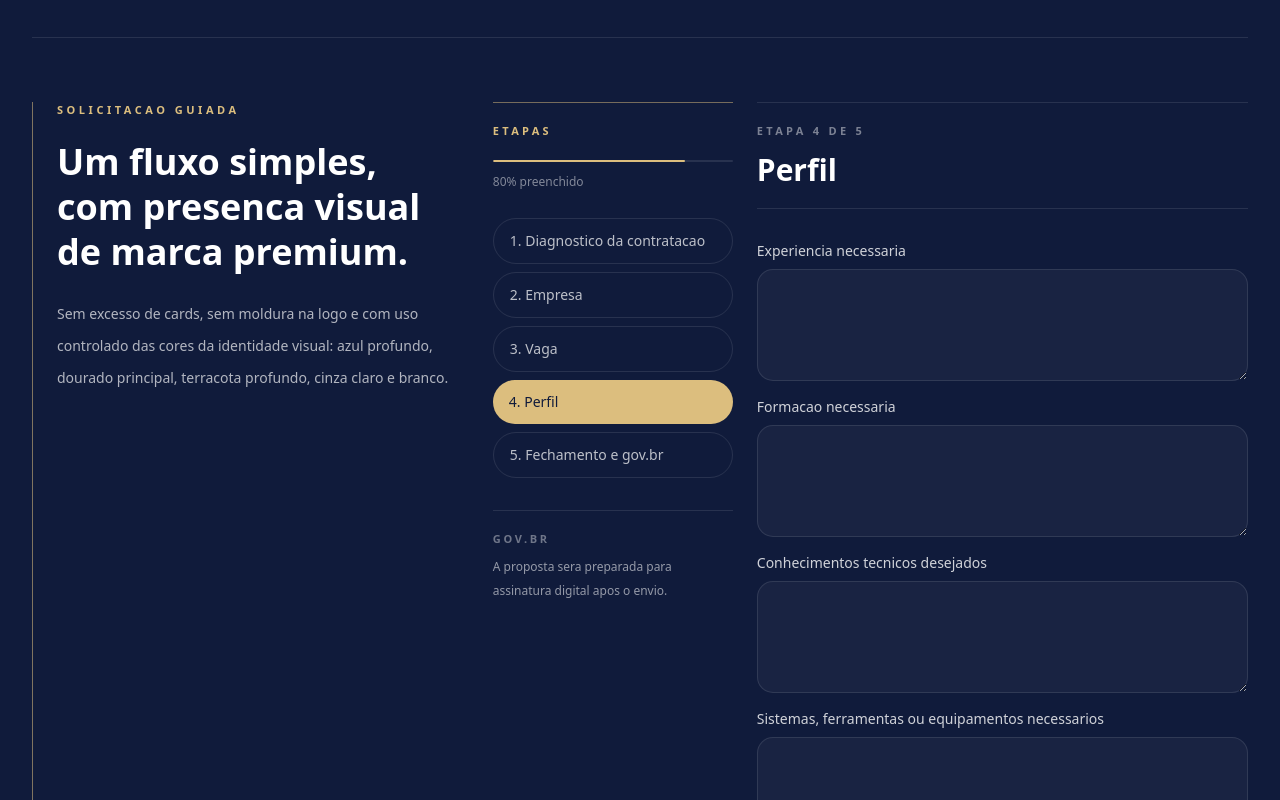
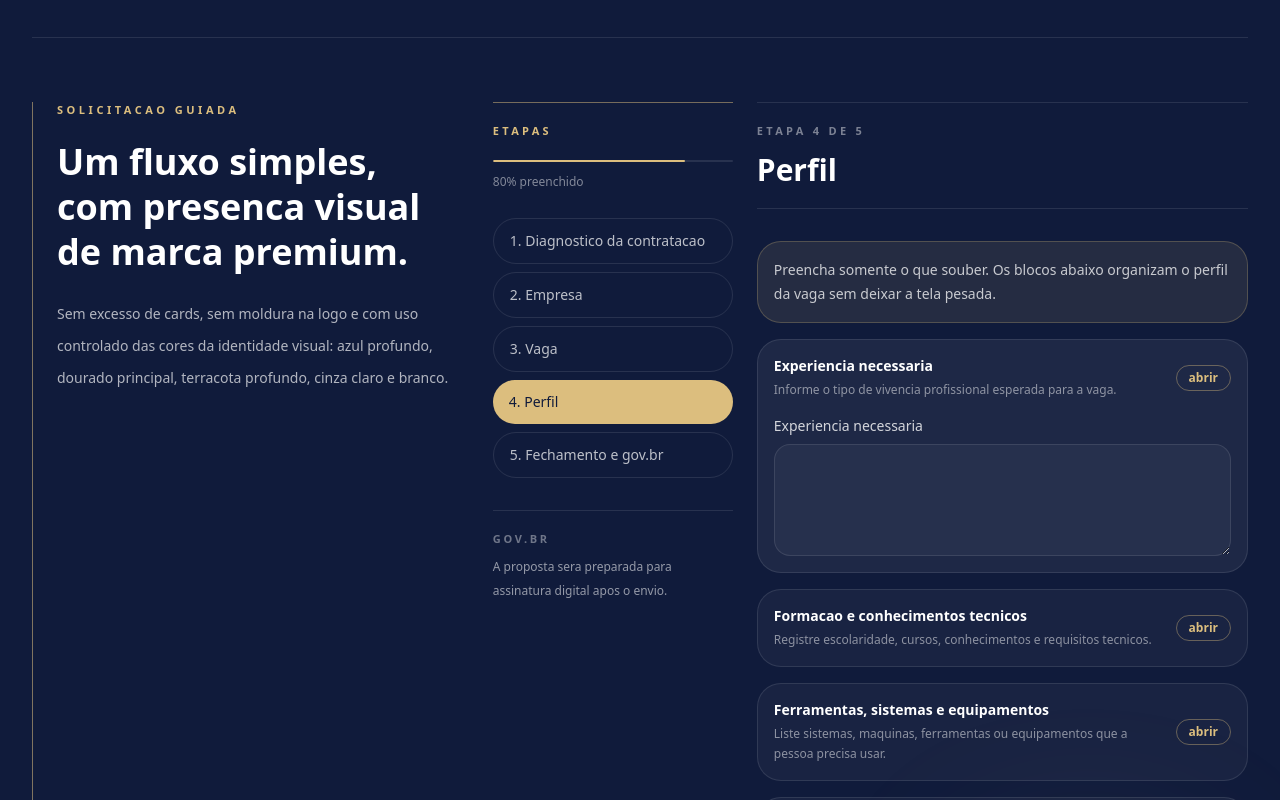
Before and after one commit to jpozza-alt/icanhelp-mvp, a Next.js app: page /pasini/recrutamento-selecao in a window 1280 px wide. Both pictures are taken after a click on the button "4. Perfil". Shown: the part 852-1652 px from the top of the page. Built offline with nearby package versions, Linux system fonts and the light colour scheme.

Commit message:
ui(pasini): organize profile fields in expandable sections

```diff
--- a/components/pasini/PasiniRecruitmentWizard.tsx
+++ b/components/pasini/PasiniRecruitmentWizard.tsx
@@ -1,5 +1,7 @@
 "use client";
 
+
+import type { ReactNode } from "react";
 import type { ChangeEvent, FormEvent } from "react";
 import { useMemo, useState } from "react";
 
@@ -550,14 +552,32 @@ export default function PasiniRecruitmentWizard() {
         )}
 
         {step === 3 && (
-          <div className="grid gap-4 md:grid-cols-2">
+          <div className="grid gap-4">
+            <div className="rounded-3xl border border-[#dcbe7e]/25 bg-[#dcbe7e]/10 p-4 text-sm leading-6 text-white/75">
+              Preencha somente o que souber. Os blocos abaixo organizam o perfil da vaga sem deixar a tela pesada.
+            </div>
+
+            <ExpandableSection title="Experiencia necessaria" description="Informe o tipo de vivencia profissional esperada para a vaga." defaultOpen>
               <TextArea label="Experiencia necessaria" name="required_experience" value={form.required_experience} onChange={handleChange} />
+            </ExpandableSection>
+
+            <ExpandableSection title="Formacao e conhecimentos tecnicos" description="Registre escolaridade, cursos, conhecimentos e requisitos tecnicos.">
               <TextArea label="Formacao necessaria" name="required_education" value={form.required_education} onChange={handleChange} />
               <TextArea label="Conhecimentos tecnicos desejados" name="technical_skills" value={form.technical_skills} onChange={handleChange} />
+            </ExpandableSection>
+
+            <ExpandableSection title="Ferramentas, sistemas e equipamentos" description="Liste sistemas, maquinas, ferramentas ou equipamentos que a pessoa precisa usar.">
               <TextArea label="Sistemas, ferramentas ou equipamentos necessarios" name="systems_tools_equipment" value={form.systems_tools_equipment} onChange={handleChange} />
+            </ExpandableSection>
+
+            <ExpandableSection title="Perfil comportamental" description="Descreva atitudes, postura, comunicacao e caracteristicas importantes.">
               <TextArea label="Caracteristicas comportamentais esperadas" name="behavioral_profile" value={form.behavioral_profile} onChange={handleChange} />
+            </ExpandableSection>
+
+            <ExpandableSection title="Criterios de selecao" description="Separe o que elimina candidatos do que apenas ajuda na escolha.">
               <TextArea label="Criterios eliminatorios" name="elimination_criteria" value={form.elimination_criteria} onChange={handleChange} />
               <TextArea label="Criterios desejaveis" name="desirable_criteria" value={form.desirable_criteria} onChange={handleChange} />
+            </ExpandableSection>
           </div>
         )}
 
@@ -700,6 +720,38 @@ export default function PasiniRecruitmentWizard() {
   );
 }
 
+
+function ExpandableSection({
+  title,
+  description,
+  children,
+  defaultOpen = false,
+}: {
+  title: string;
+  description?: string;
+  children: ReactNode;
+  defaultOpen?: boolean;
+}) {
+  return (
+    <details
+      className="group rounded-3xl border border-white/10 bg-white/[0.04] p-4 open:bg-white/[0.06]"
+      open={defaultOpen}
+    >
+      <summary className="flex cursor-pointer list-none items-center justify-between gap-4 text-left">
+        <span>
+          <span className="block text-sm font-semibold text-white">{title}</span>
+          {description ? (
+            <span className="mt-1 block text-xs leading-5 text-white/50">{description}</span>
+          ) : null}
+        </span>
+        <span className="rounded-full border border-[#dcbe7e]/40 px-3 py-1 text-xs font-semibold text-[#dcbe7e]">
+          abrir
+        </span>
+      </summary>
+      <div className="mt-4 grid gap-4">{children}</div>
+    </details>
+  );
+}
 function Field(props: {
   label: string;
   name: keyof FormState;
```
Lines whose indentation alone changed are shown as unchanged.
